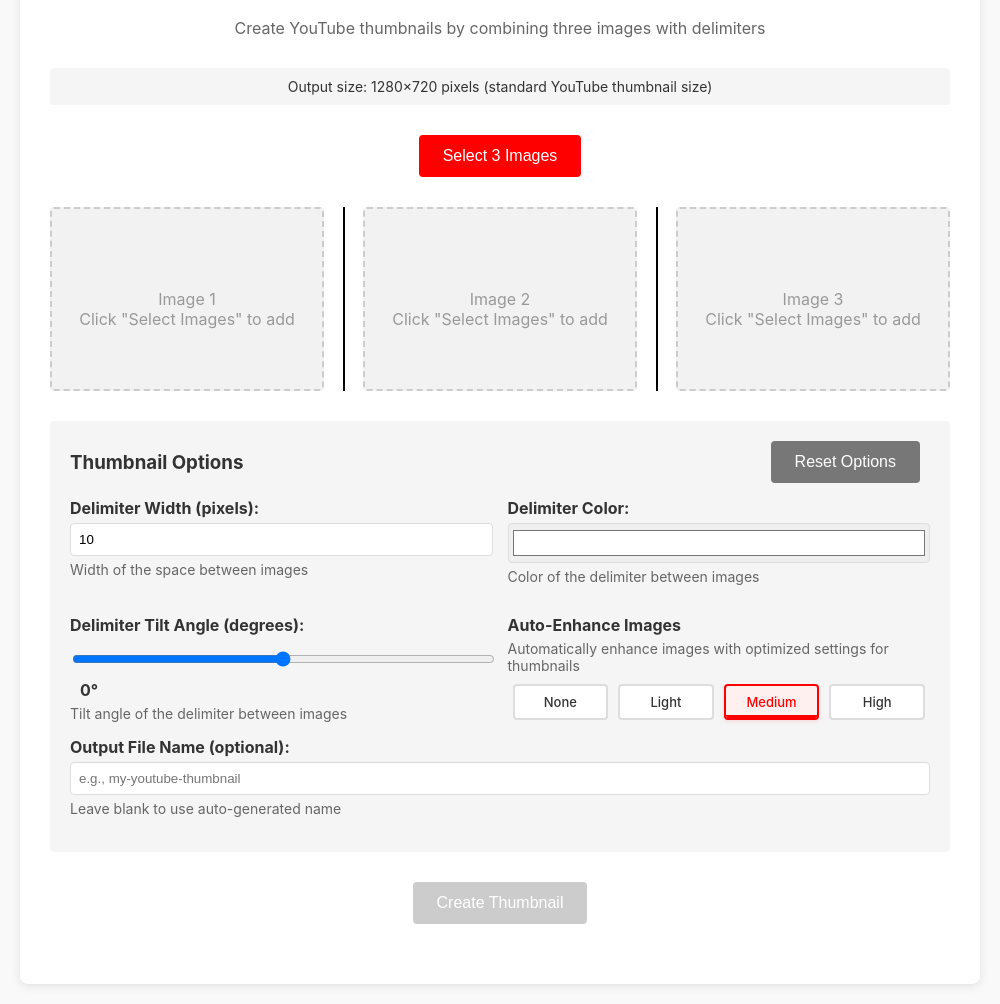
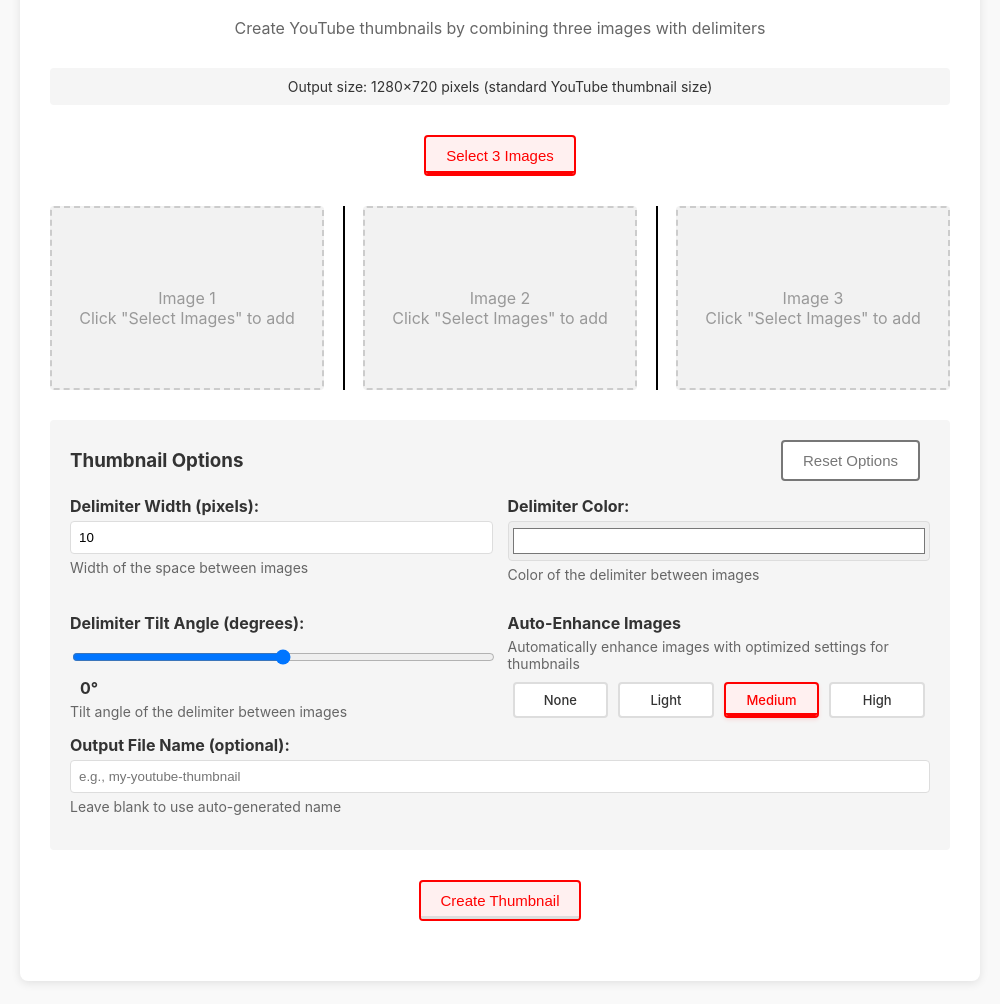
Before and after one commit to pH-7/YouTube-Thumbnail-Creator, an Electron app: page index.html in a window 1000 px wide. Shown: the part 92-1096 px from the top of the page. Drawn offline with Linux system fonts and the light colour scheme.

Commit message:
Match button colors to be consistent

```diff
--- a/index.html
+++ b/index.html
@@ -39,32 +39,108 @@
     }
 
     button {
-      background-color: #ff0000;
-      color: white;
-      border: none;
-      padding: 12px 24px;
+      background-color: #fff;
+      color: #333;
+      border: 2px solid #ddd;
+      padding: 10px 20px;
       border-radius: 4px;
-      font-size: 16px;
+      font-size: 15px;
+      font-weight: 500;
       cursor: pointer;
-      transition: background-color 0.2s;
+      transition: all 0.25s ease;
       margin: 0 10px;
+      position: relative;
+      overflow: hidden;
     }
 
     button:hover {
-      background-color: #cc0000;
+      border-color: #cc0000;
+      background-color: #fff7f7;
+      transform: translateY(-1px);
+      box-shadow: 0 2px 4px rgba(255, 0, 0, 0.1);
+    }
+
+    button::after {
+      content: "";
+      position: absolute;
+      bottom: 0;
+      left: 0;
+      right: 0;
+      height: 3px;
+      background-color: #ff0000;
+      transform: scaleX(0);
+      transition: transform 0.25s ease;
+      transform-origin: center;
+    }
+
+    button:hover::after {
+      transform: scaleX(1);
     }
 
     button:disabled {
-      background-color: #cccccc;
+      background-color: #f5f5f5;
+      color: #aaa;
+      border-color: #ddd;
       cursor: not-allowed;
+      box-shadow: none;
+      transform: none;
+    }
+
+    button:disabled::after {
+      transform: scaleX(0);
+      background-color: #ddd;
     }
 
     button.secondary {
+      background-color: #fff;
+      border-color: #777;
+      color: #777;
+    }
+
+    button.secondary:hover {
+      border-color: #555;
+      background-color: #f7f7f7;
+      color: #555;
+    }
+
+    button.secondary::after {
       background-color: #777;
     }
 
-    button.secondary:hover {
+    #openFolderBtn {
+      background-color: #f0f8ff;
+      border-color: #4169e1;
+      color: #4169e1;
+    }
+
+    #openFolderBtn::after {
+      background-color: #4169e1;
+    }
+
+    #openFolderBtn:hover {
+      border-color: #1e50bc;
+      background-color: #e6f0ff;
+      color: #1e50bc;
+    }
+
+    #startOverBtn {
+      background-color: #fff;
+      border-color: #555;
+      color: #555;
+    }
+
+    #startOverBtn::after {
       background-color: #555;
+    }
+
+    button#createThumbnailBtn, button#selectImagesBtn {
+      background-color: #fff0f0;
+      border-color: #ff0000;
+      color: #ff0000;
+    }
+
+    button#createThumbnailBtn::after, button#selectImagesBtn::after {
+      transform: scaleX(1);
     }
 
     .images-container {
@@ -825,7 +901,7 @@
           imagePaths: validImagePaths,
           delimiterWidth,
           delimiterTilt,
-          delimiterColor, // Ensure this is properly used in main.js
+          delimiterColor,
           outputName,
           enhanceOptions: enhanceOptions[enhanceLevel],
           applyEnhance: enhanceLevel !== 'none'
```
